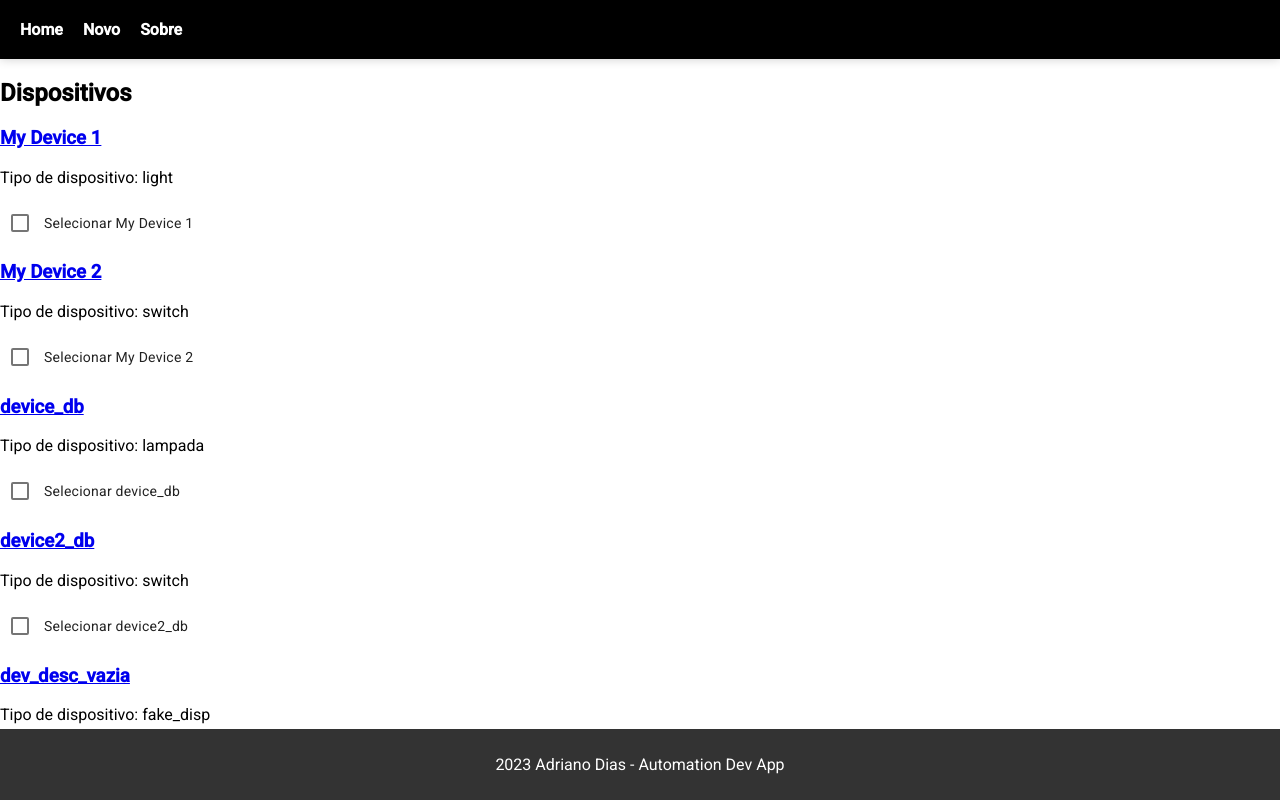
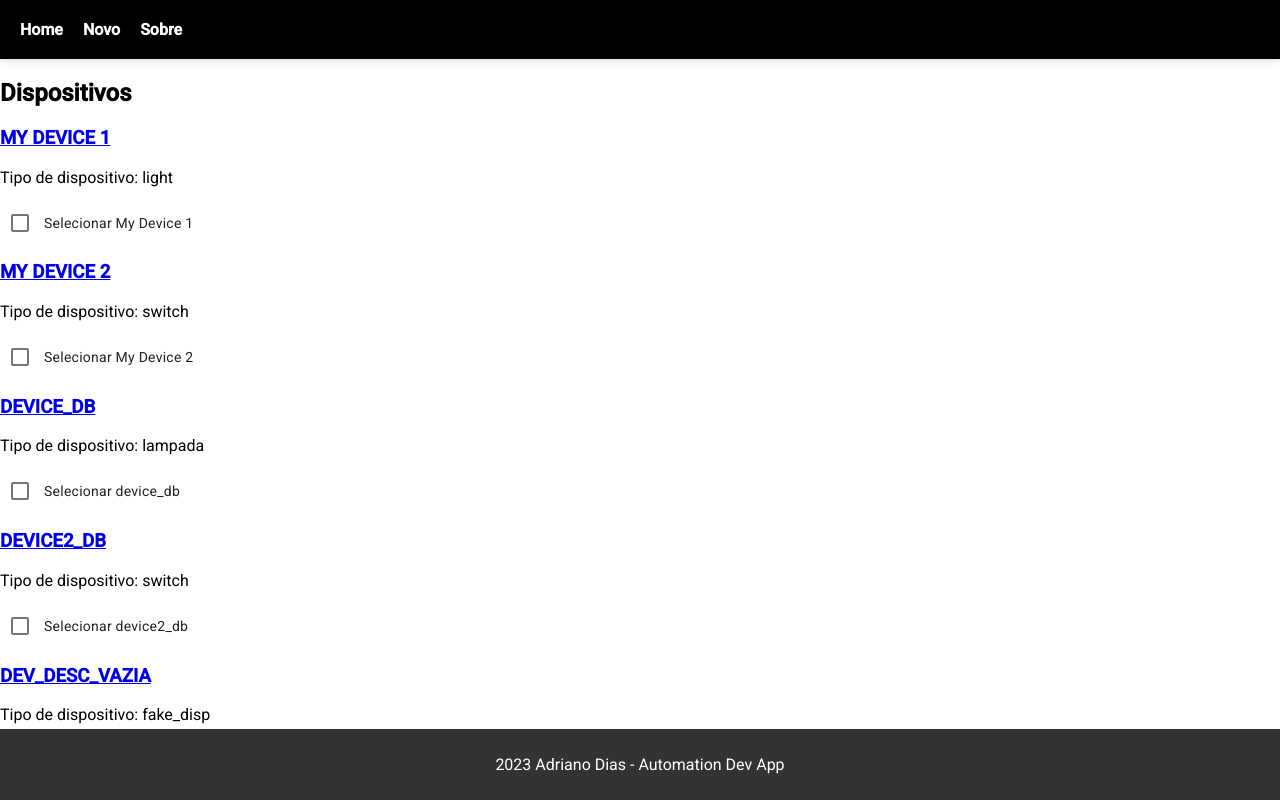
Before and after one commit to asdiasx/automation-devices-catalog, an Angular app: page / in a window 1280 px wide. Built offline with nearby package versions, Linux system fonts and the light colour scheme; data requests are answered from the project's data file.

Commit message:
implements pipe to present device name uppercase

```diff
--- a/src/app/components/device-details/device-details.component.html
+++ b/src/app/components/device-details/device-details.component.html
@@ -1,7 +1,7 @@
 <h2>Detalhes do dispositivo</h2>
 
 <div *ngIf="device">
-  <h3>Nome: {{ device.name }}</h3>
+  <h3>Nome: {{ device.name | uppercase }}</h3>
   <h4>Tipo: {{ device.type }}</h4>
   <h4>Localização: {{ device.localization }}</h4>
   <h4 *ngIF="device.description">Descrição: {{ device.description }}</h4>
--- a/src/app/components/device-list/device-list.component.html
+++ b/src/app/components/device-list/device-list.component.html
@@ -6,7 +6,7 @@
       [title]="device.name + ' descrição'"
       [routerLink]="['/devices', device.name]"
     >
-      {{ device.name }}
+      {{ device.name | uppercase }}
     </a>
   </h3>
   <p>Tipo de dispositivo: {{ device.type }}</p>
```
